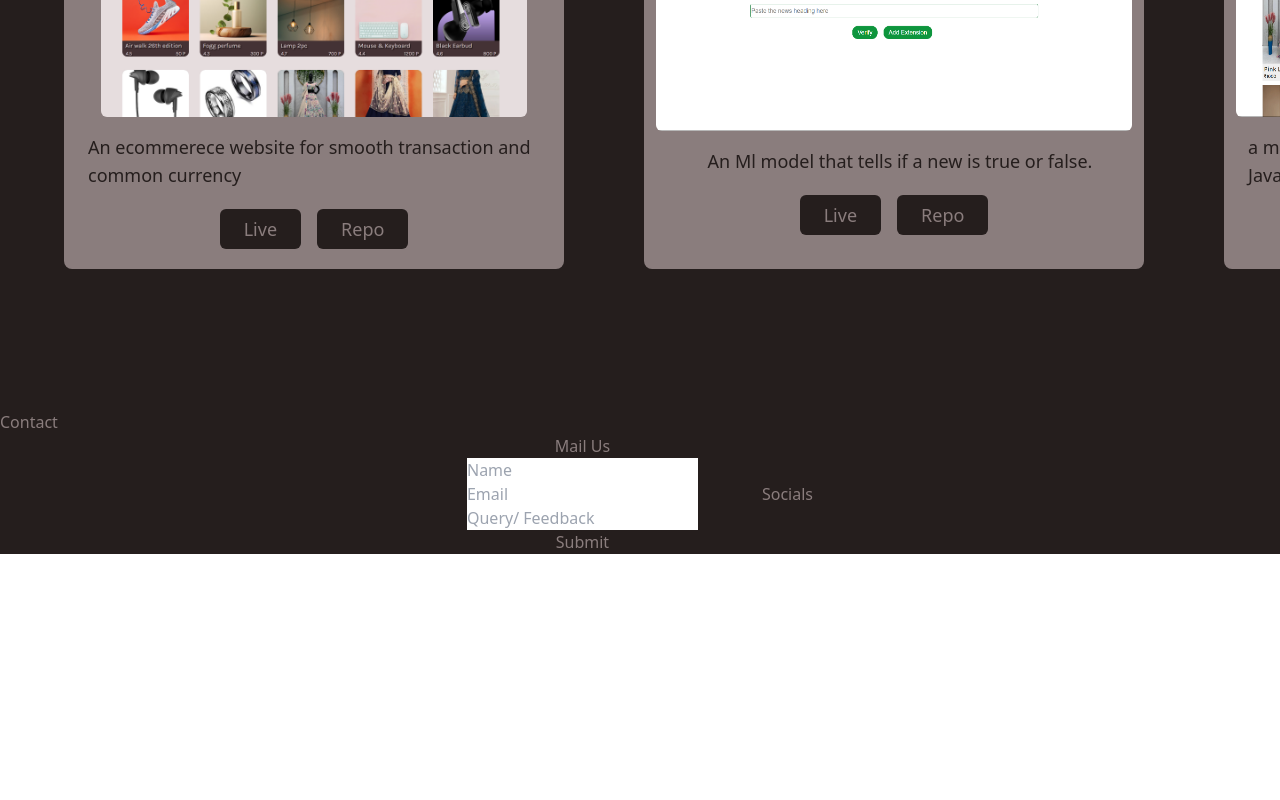
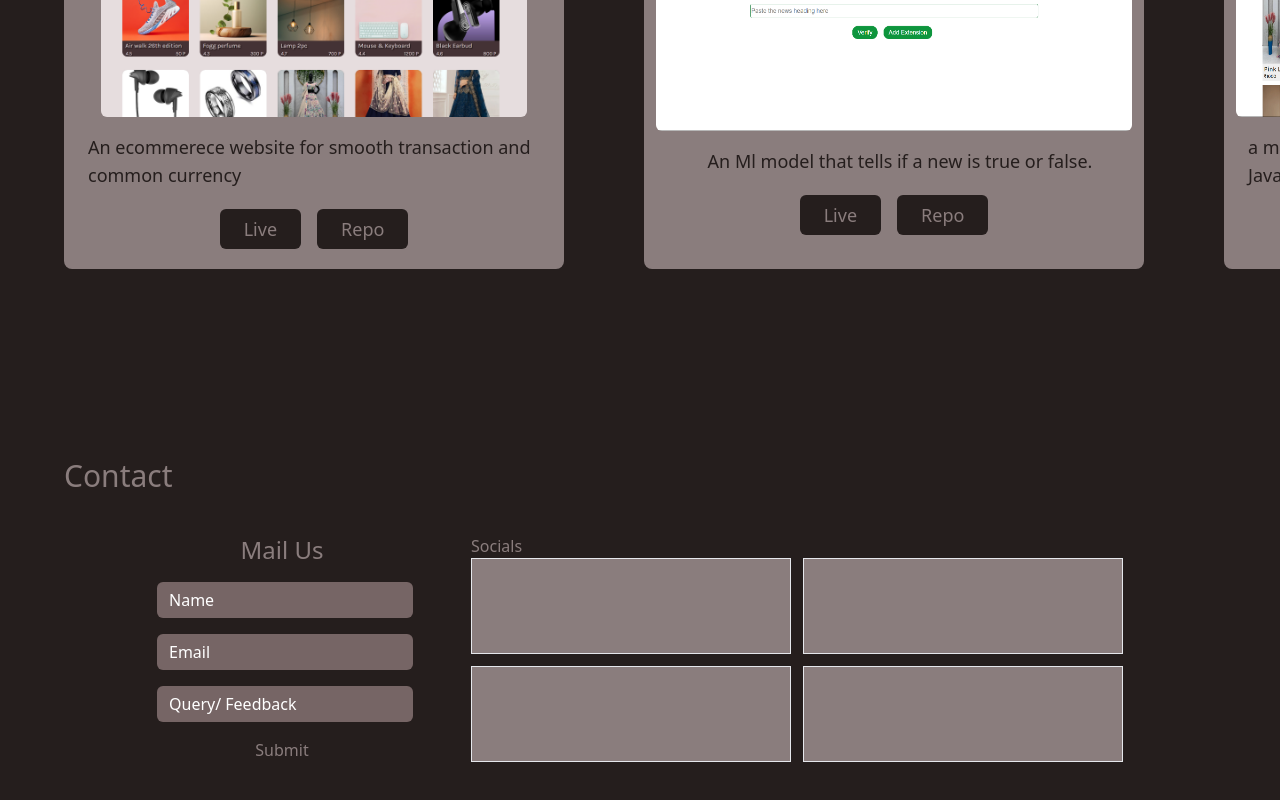
Before and after one commit to RaviPatel94/Portfolio, a React (Vite) app: page / in a window 1280 px wide. Shown: the part 1990-2790 px from the top of the page. Before the commit the page ends 2544 px from the top, so only its background shows below. Built offline with nearby package versions, Linux system fonts and the light colour scheme; a web font is replaced by a local one.

Commit message:
update footer

```diff
--- a/src/components/Footer.jsx
+++ b/src/components/Footer.jsx
@@ -3,27 +3,29 @@ import React from 'react'
 function Footer() {
   return (
     <div>
-        <div>
-        <h1>Contact</h1>
+        <div className='py-12'>
+        <h1 className='text-3xl pl-16 pb-10'>Contact</h1>
         <div className='flex justify-center items-center gap-16'>
         <div className='mailbox'>
-            <div className='flex flex-col justify-center items-center'>
-            <h1>Mail Us</h1>
-            <form action="https://api.web3forms.com/submit" method="POST" className='flex flex-col max-w-[250px]'>
+            <div className='flex flex-col justify-center items-center gap-4'>
+            <h1 className='text-2xl'>Mail Us</h1>
+            <form action="https://api.web3forms.com/submit" method="POST" className='flex flex-col max-w-[250px] gap-4'>
             <input type="hidden" name="access_key" value="f452ef1d-ac63-4571-a65a-ba9e3eb41901"></input>
-            <input type="text" placeholder='Name' name="name" className='inpbox' required />
-            <input type="email" placeholder='Email' name="Email" className='inpbox' required />
-            <input type="text" placeholder='Query/ Feedback' name="message" className='textbox' required/>
+            <input type="text" placeholder='Name' name="name" className=' w-64 h-9 rounded-md bg-secondarylight text-white outline-none px-3 placeholder-white' required />
+            <input type="email" placeholder='Email' name="Email" className=' w-64 h-9 rounded-md bg-secondarylight text-white outline-none px-3 placeholder-white' required />
+            <input type="text" placeholder='Query/ Feedback' name="message" className=' w-64 h-9 rounded-md bg-secondarylight text-white outline-none px-3 placeholder-white' required/>
             <input type="submit" className='submit' />
             </form>
             </div>
         </div>
         <div>
             <h1>Socials</h1>
+            <div className=' grid grid-cols-2 gap-3'>
             <div className='socialbox'></div>
             <div className='socialbox'></div>
             <div className='socialbox'></div>
             <div className='socialbox'></div>
+            </div>
         </div>
         </div>
         </div>
--- a/src/components/Navbar.jsx
+++ b/src/components/Navbar.jsx
@@ -40,7 +40,7 @@ function Navbar() {
 
   return (
     <div>
-        <nav className='flex justify-between fixed w-screen'>
+        <nav className='flex justify-between fixed w-screen z-50'>
         <div className='text-3xl cursor-pointer w-[88px] pl-1'>Ravi</div>
         <ul className="flex gap-4 p-1 text-xl h-max">
             <li className='navlist'>
--- a/src/index.css
+++ b/src/index.css
@@ -9,6 +9,9 @@
         hover:border-b-secondary
         transition-all duration-300 ease-linear;
     }
+    .socialbox{
+        @apply h-24 bg-secondary w-[320px] border
+    }
 
 }
 
```
